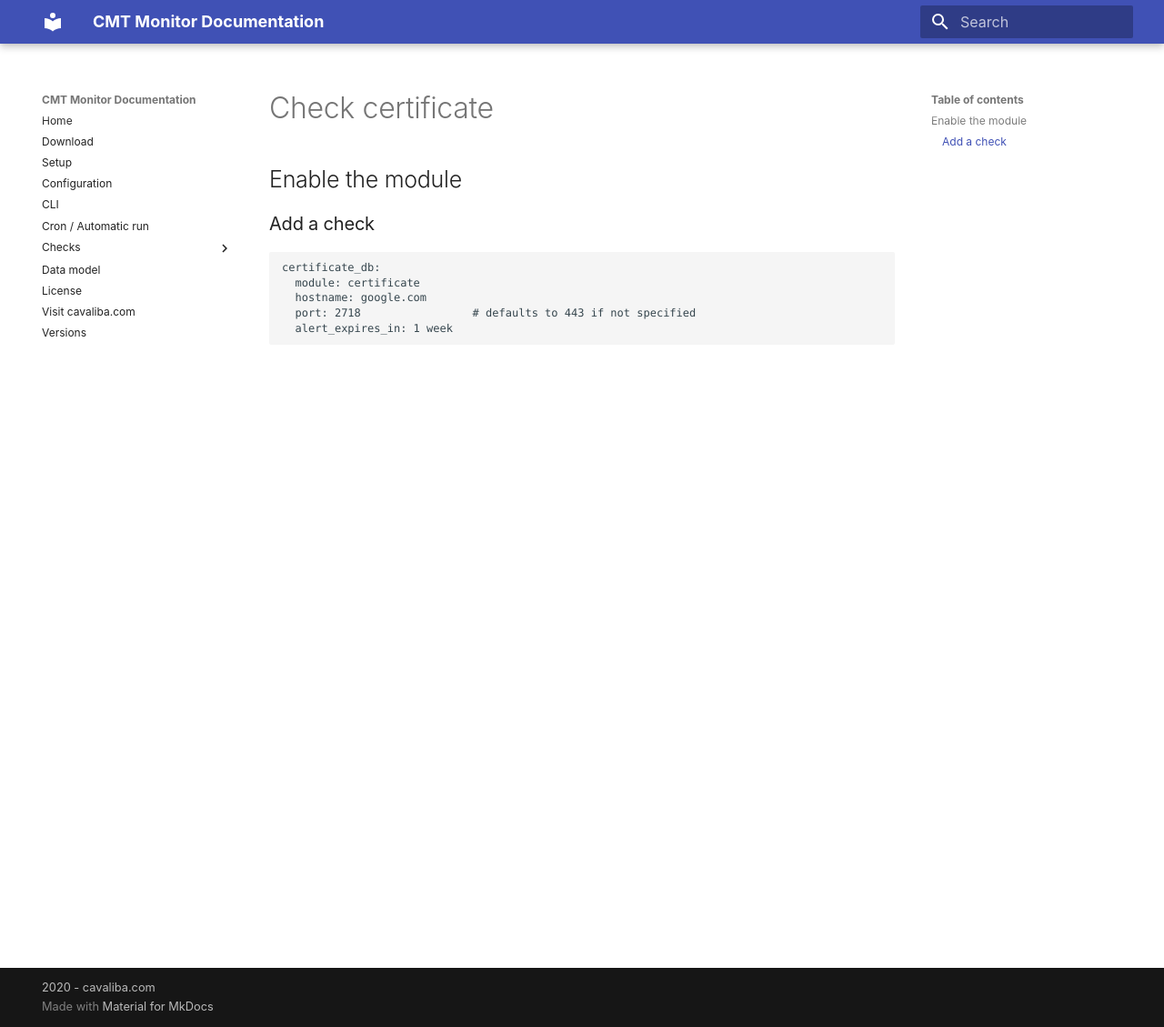
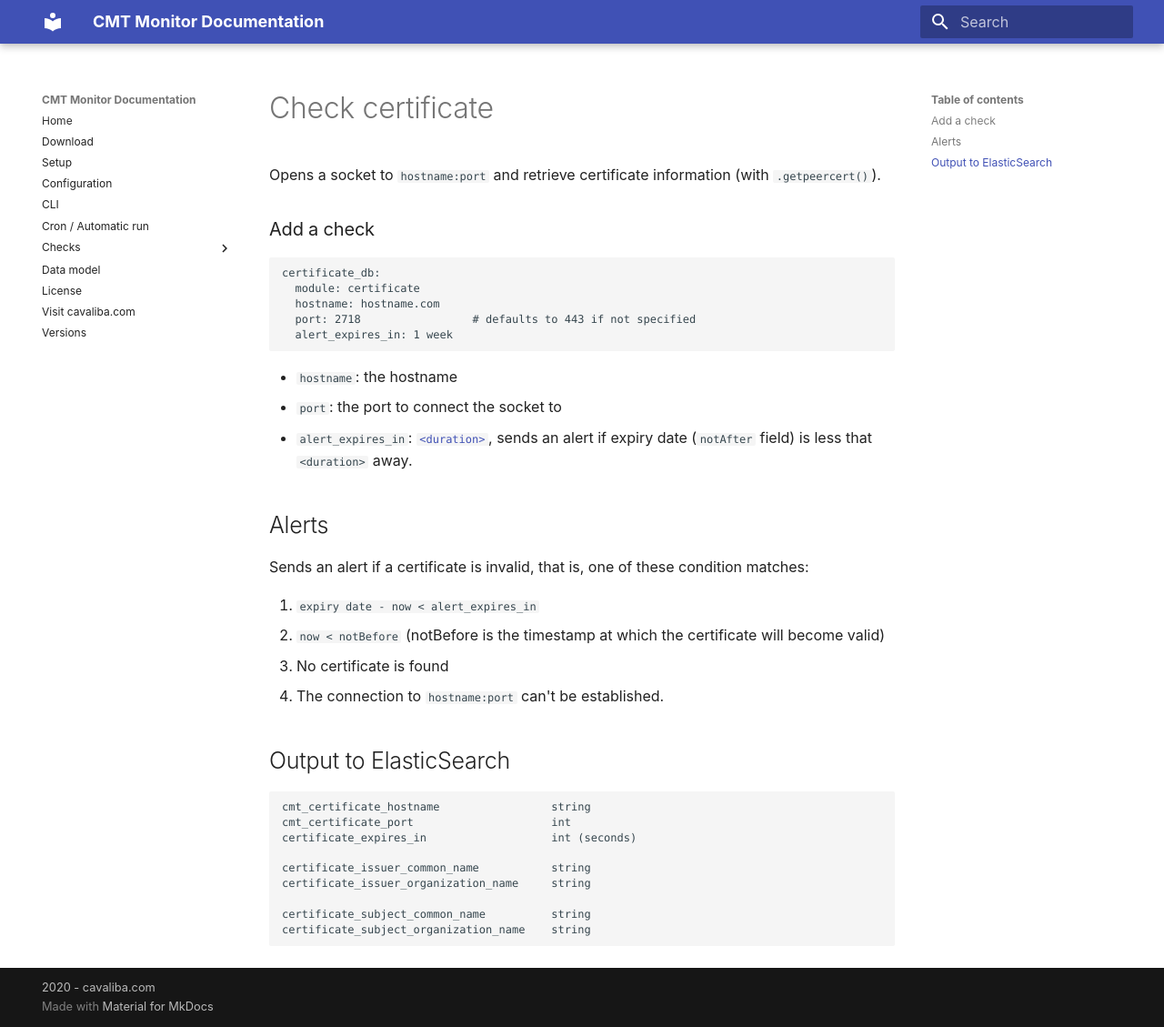
Before and after one commit to cavaliba/cmt_monitor, an MkDocs documentation site: the page built from docs/docs/check_certificate.md, in a window 1280 px wide and 1129 px high. Shown: the whole window at 91% size. Built offline with MkDocs 1.6.1 and Material for MkDocs 9.7.7, drawn with Linux system fonts in a browser that asks for light colours.

Commit message:
improve documentation

```diff
--- a/docs/docs/check_certificate.md
+++ b/docs/docs/check_certificate.md
@@ -1,9 +1,40 @@
-## Enable the module
+Opens a socket to `hostname:port` and retrieve certificate information (with
+`.getpeercert()`).
 
 ### Add a check
 
     certificate_db:
       module: certificate
-      hostname: google.com
+      hostname: hostname.com
       port: 2718                 # defaults to 443 if not specified
       alert_expires_in: 1 week
+
+
+- `hostname`: the hostname
+- `port`: the port to connect the socket to
+- `alert_expires_in`: [`<duration>`](/docs/duration.md), sends an alert if
+  expiry date (`notAfter` field) is less that `<duration>` away.
+
+## Alerts
+
+Sends an alert if a certificate is invalid, that is, one of these condition
+matches:
+
+1. `expiry date - now < alert_expires_in`
+2. `now < notBefore` (notBefore is the timestamp at which the certificate will
+   become valid)
+3. No certificate is found
+4. The connection to `hostname:port` can't be established.
+
+
+## Output to ElasticSearch
+
+    cmt_certificate_hostname                 string
+    cmt_certificate_port                     int
+    certificate_expires_in                   int (seconds)
+
+    certificate_issuer_common_name           string
+    certificate_issuer_organization_name     string
+
+    certificate_subject_common_name          string
+    certificate_subject_organization_name    string
```
